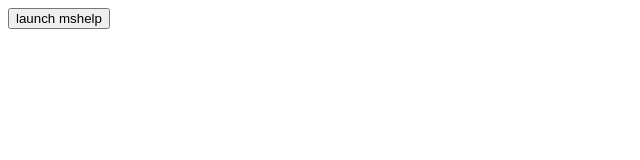
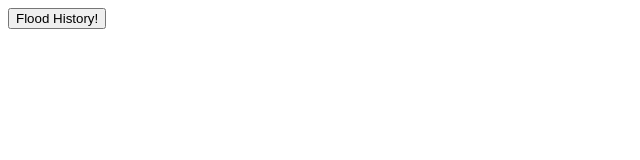
Before and after one commit to wewewer4fteeeeeee/History-Flooder, a plain HTML site: page index.html in a window 1280 px wide. Shown: the full height of the page, 0-640 px from the left. Drawn offline with Linux system fonts and the light colour scheme.

Commit message:
All Done! (Final Commit)

```diff
--- a/index.html
+++ b/index.html
@@ -12,6 +12,6 @@
         </script>
     </head>
     <body>
-    <button onclick="onClick()">launch mshelp</button>
+        <button onclick="onClick()">Flood History!</button>
     </body>
 </html>
```
